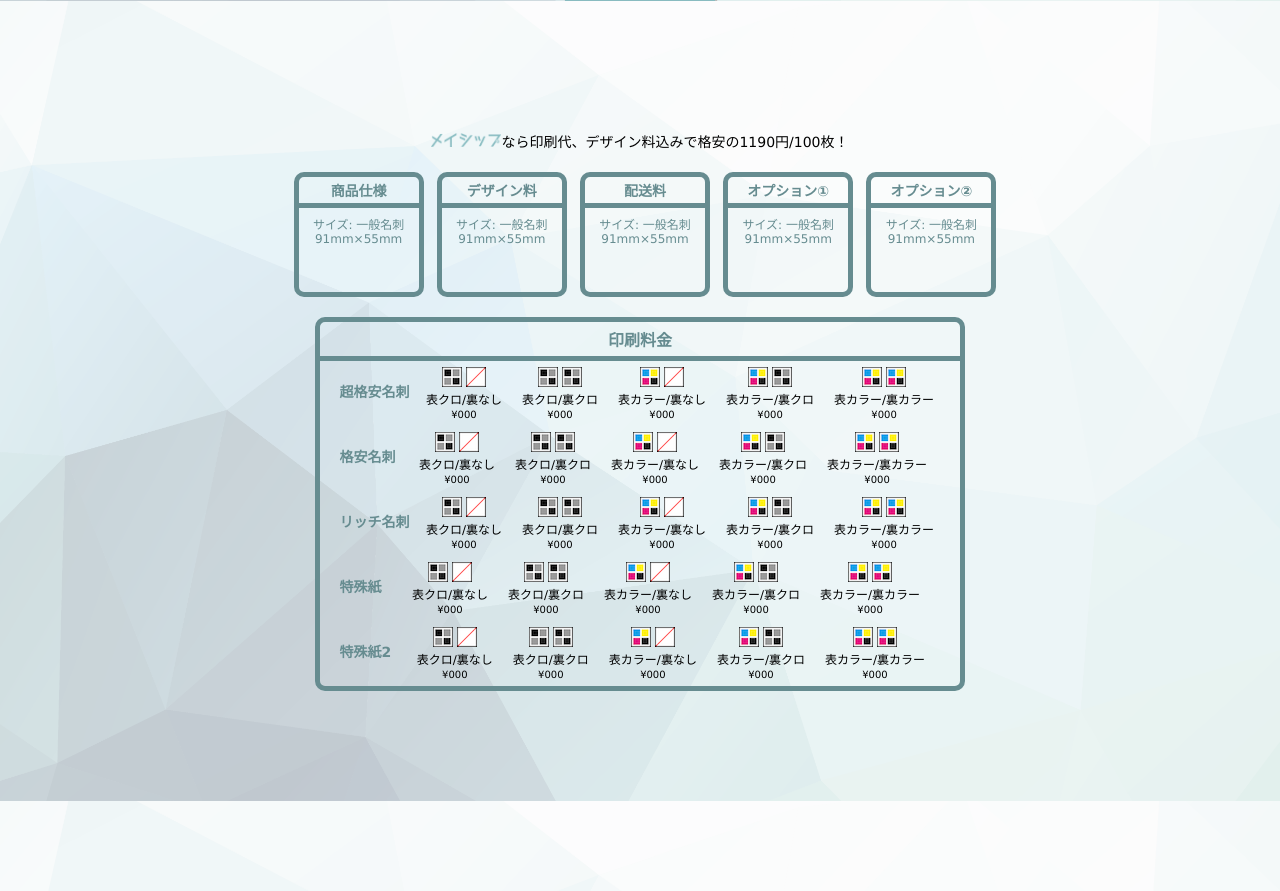
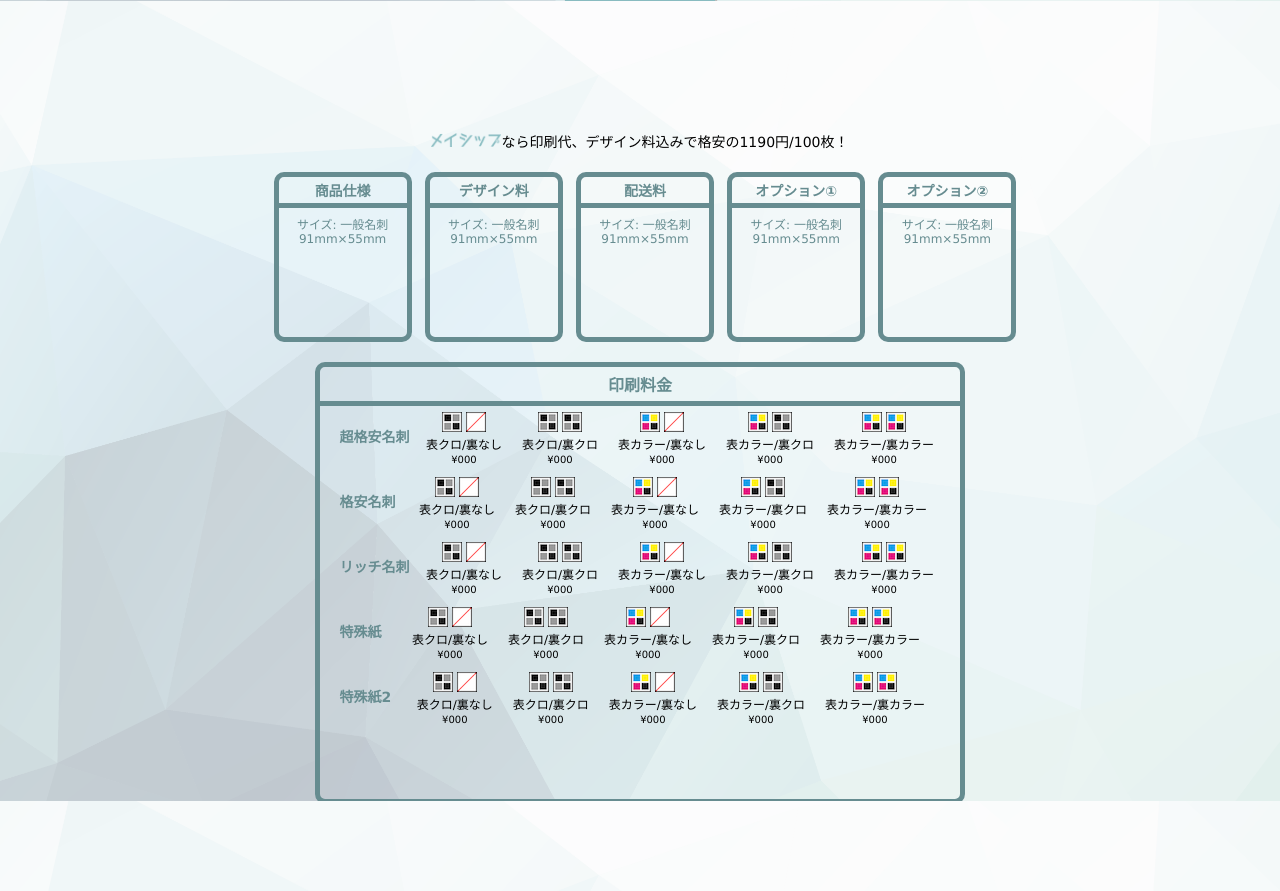
Before and after one commit to aribaba/meiship, a WordPress theme: template index.php in a window 1280 px wide. Shown: the part 3199-4090 px from the top of the page. Run offline with PHP 8.4 and a stand-in for WordPress, Linux system fonts and the light colour scheme; the site name, menu and one post (Sample post) are stand-ins, and other content is empty; some libraries are stand-ins or nearby versions.

Commit message:
pricetable修正

```diff
--- a/css/priceTable.css
+++ b/css/priceTable.css
@@ -15,7 +15,8 @@
 
 .price #option {
 	border: solid 0.5rem #668c90;
-  	width: 12rem;
+  	width: 10vw;
+  	height: 20vh;
   	border-radius: 1rem;
   	display: inline-block;
   	margin-left: 1rem;
@@ -48,7 +49,8 @@
   	border: solid 0.5rem #668c90;
   	border-radius: 1rem;
   	margin:0 auto;
-  	width: 50%;
+  	height: 54vh;
+  	width: 50vw;
   	min-width: 62rem;
 
 }
--- a/js/forBeginnerSlide.js
+++ b/js/forBeginnerSlide.js
@@ -2,7 +2,7 @@ $("document").ready(function(){
 
 $('.center').slick({
   centerMode: true,
-  centerPadding: '100px',
+  centerPadding: '120px',
   slidesToShow: 1,
   infinite: true,
   autoplay: true,
```
